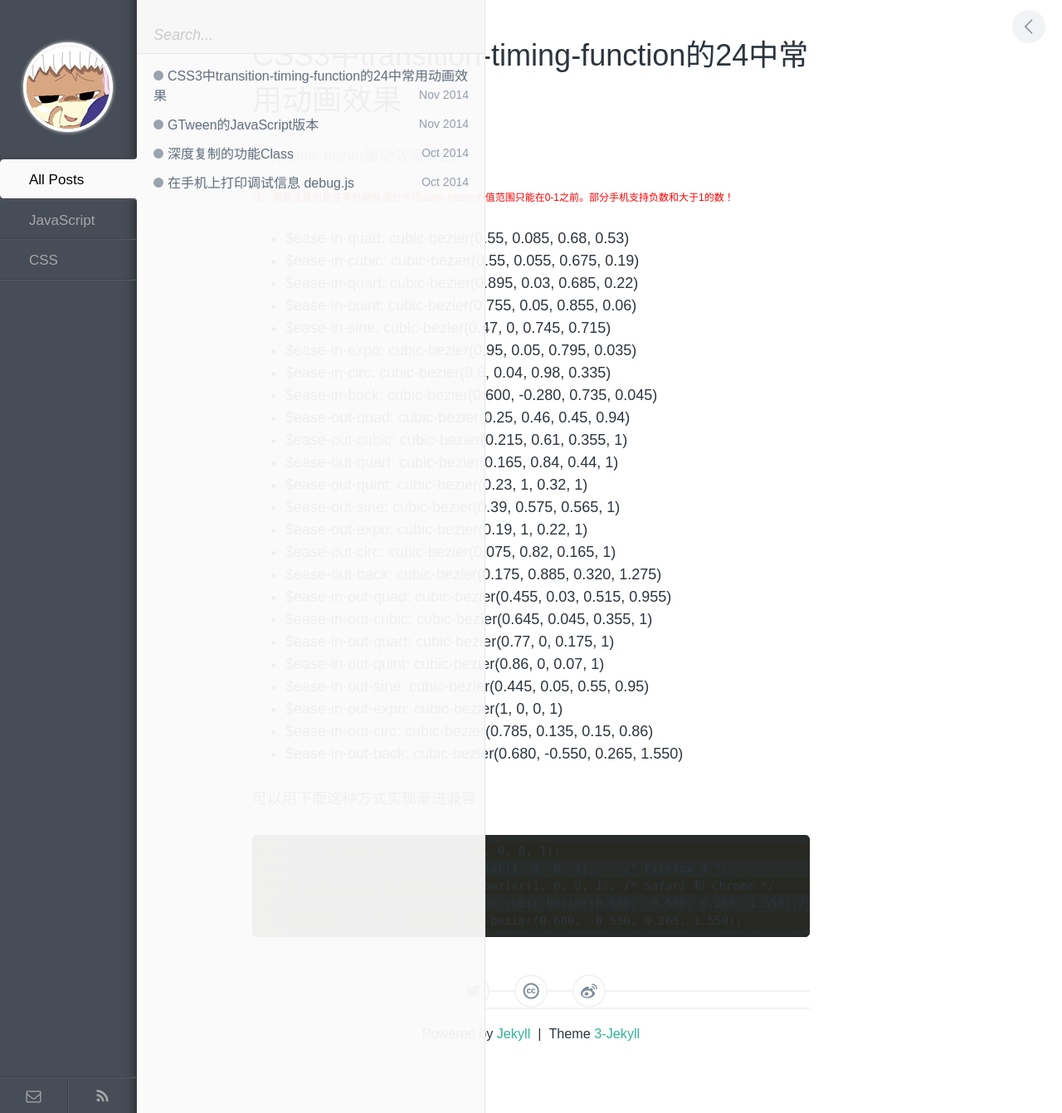
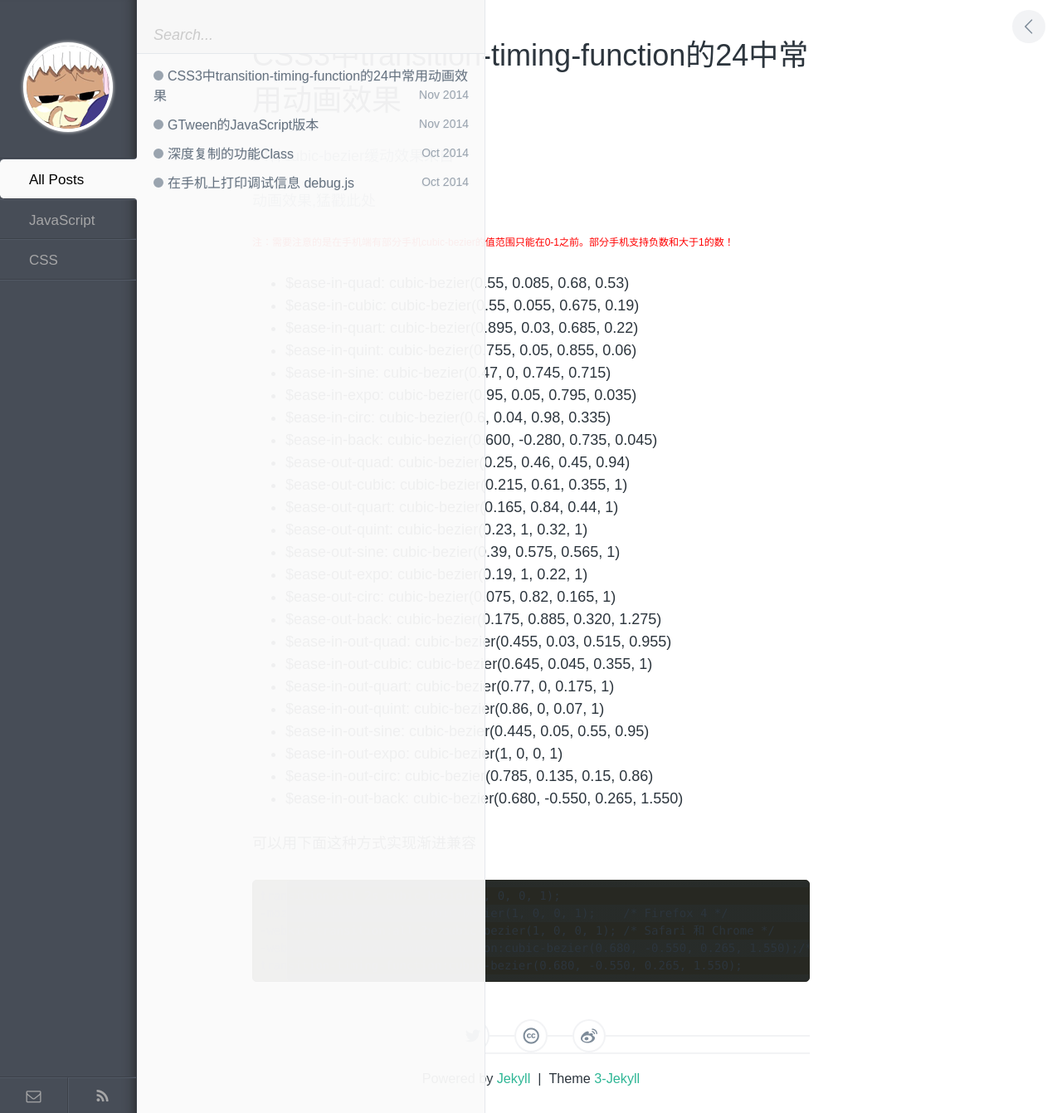
Before and after one commit to as3long/blog, a Jekyll site: the page built from _posts/2014-11-11-css3-transition-timing-function.md, in a window 1280 px wide. Shown: the whole page at 83% size. Built offline with Jekyll 4.4.1, drawn with Linux system fonts in a browser that asks for light colours; comment, search, counter and statistics services are not loaded.

Commit message:
css3的24中缓动动画

```diff
--- a/_posts/2014-11-11-css3-transition-timing-function.md
+++ b/_posts/2014-11-11-css3-transition-timing-function.md
@@ -9,6 +9,7 @@ categories:
 
 [24种cubic-bezier缓动效果来自](https://github.com/modeset/underoos/blob/e44607a67052840479af09cb678815fa551bc1ce/app/assets/stylesheets/mixins/_timing-equations.sass)
 
+[动画效果,猛戳此处](http://underoos.modeset.com/styles.html#mixins-timing-equations)
 <p style="color:red;font-size:12px;">注：需要注意的是在手机端有部分手机cubic-bezier的值范围只能在0-1之前。部分手机支持负数和大于1的数！</p>
 
 - $ease-in-quad: cubic-bezier(0.55, 0.085, 0.68, 0.53)
```
